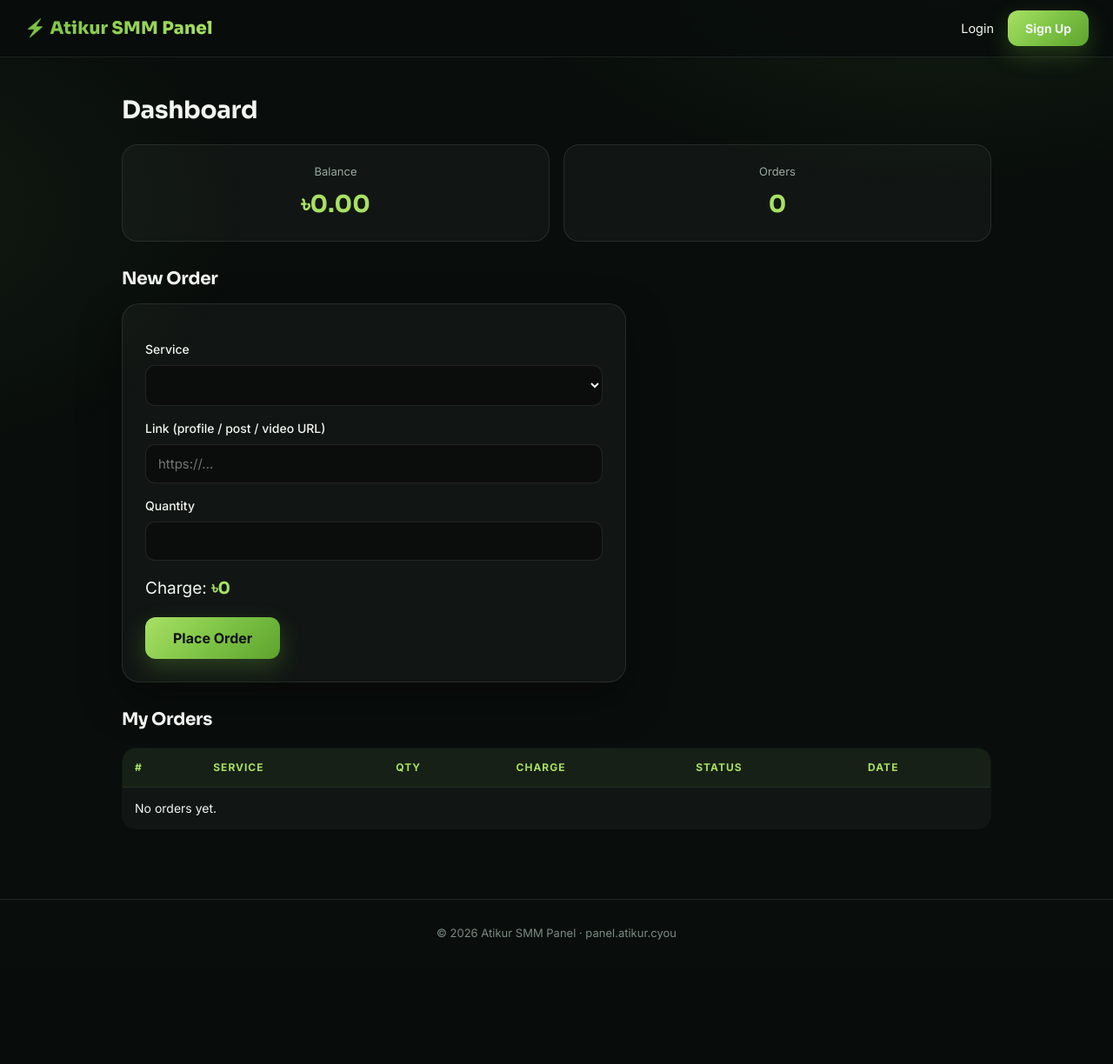
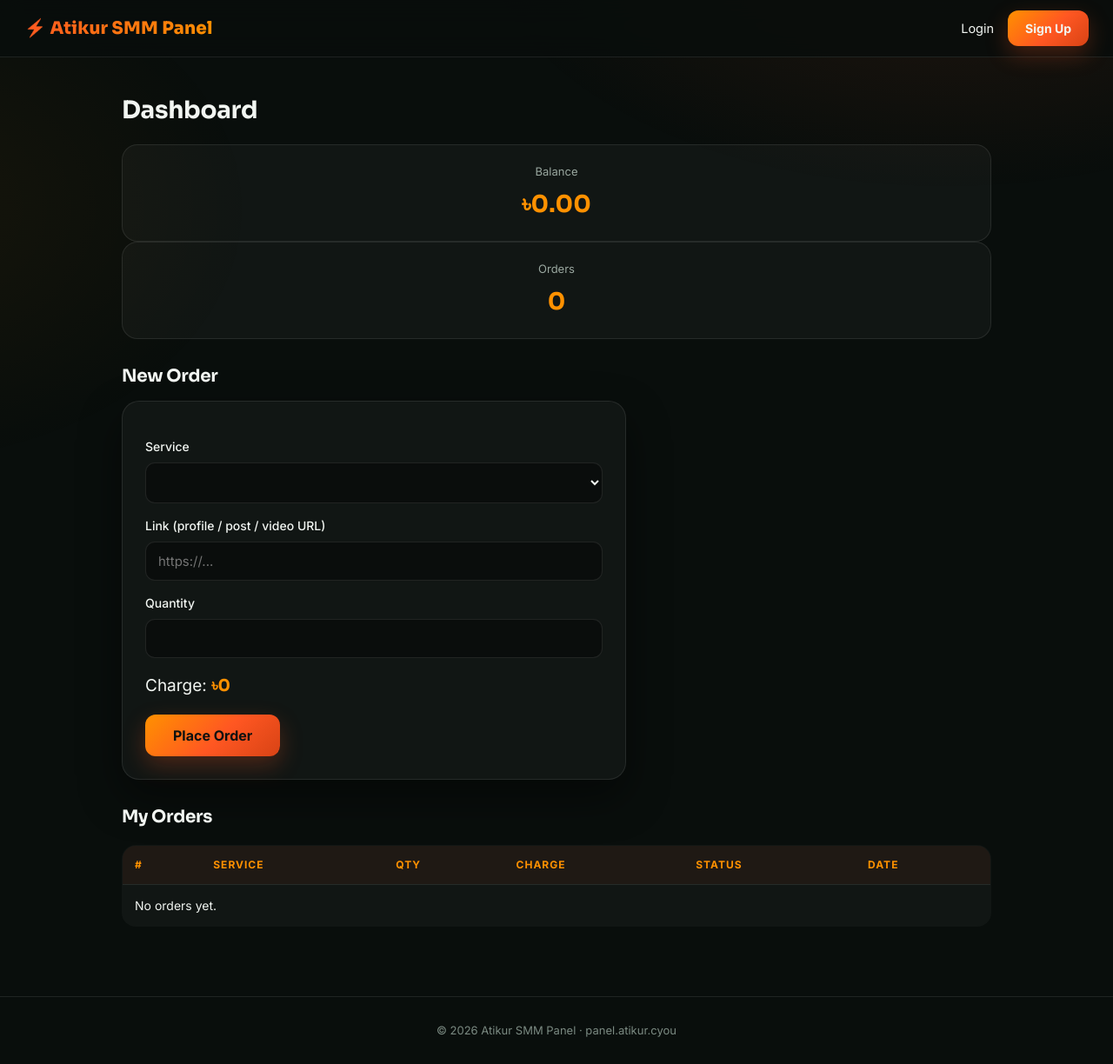
Before and after one commit to Atikur009/atikur-smm-panel, a Flask app: template templates/dashboard.html in a window 1280 px wide. Shown: the whole page at 87% size. Before the commit the page ends 1081 px from the top, so only its background shows below. Run offline with Flask 3, Linux system fonts and the light colour scheme; the template is opened without the code that fills it, so the values that code supplies are empty; some libraries are stand-ins or nearby versions.

Commit message:
Update style.css to revised version

```diff
--- a/static/style.css
+++ b/static/style.css
@@ -3,44 +3,44 @@
 *{box-sizing:border-box;margin:0;padding:0}
 :root{
   --bg:#090e0c; --bg2:#0e1412; --card:rgba(255,255,255,.035);
-  --green:#7ac143; --green-2:#a8e063; --green-d:#5da32e;
+  --brand:#ff5722; --brand-2:#ff9100; --brand-d:#d84315;
   --text:#f2f6f2; --muted:#9aa8a0; --line:rgba(255,255,255,.09);
   --shadow:0 20px 50px rgba(0,0,0,.45);
-  --glow:0 0 0 1px rgba(122,193,67,.25), 0 18px 45px rgba(122,193,67,.14);
+  --glow:0 0 0 1px rgba(255,87,34,.25), 0 18px 45px rgba(255,87,34,.14);
   --pink:#e2136e;
 }
 body{background:var(--bg);color:var(--text);font-family:'Inter','Segoe UI',system-ui,sans-serif;line-height:1.65;-webkit-font-smoothing:antialiased}
-body::before{content:'';position:fixed;inset:0;pointer-events:none;z-index:0;background:radial-gradient(900px 500px at 85% -10%,rgba(122,193,67,.10),transparent 60%),radial-gradient(700px 500px at -10% 30%,rgba(168,224,99,.06),transparent 60%)}
-::selection{background:var(--green);color:#0c1110}
+body::before{content:'';position:fixed;inset:0;pointer-events:none;z-index:0;background:radial-gradient(900px 500px at 85% -10%,rgba(255,87,34,.10),transparent 60%),radial-gradient(700px 500px at -10% 30%,rgba(255,145,0,.06),transparent 60%)}
+::selection{background:var(--brand);color:#0c1110}
 nav{display:flex;justify-content:space-between;align-items:center;padding:0 28px;height:66px;background:rgba(9,14,12,.85);backdrop-filter:blur(14px);-webkit-backdrop-filter:blur(14px);border-bottom:1px solid var(--line);position:sticky;top:0;z-index:10}
-.brand{background:linear-gradient(120deg,var(--green),var(--green-2));-webkit-background-clip:text;background-clip:text;-webkit-text-fill-color:transparent;color:transparent;font-family:'Sora',sans-serif;font-weight:800;font-size:20px;text-decoration:none;letter-spacing:.2px}
+.brand{background:linear-gradient(120deg,var(--brand),var(--brand-2));-webkit-background-clip:text;background-clip:text;-webkit-text-fill-color:transparent;color:transparent;font-family:'Sora',sans-serif;font-weight:800;font-size:20px;text-decoration:none;letter-spacing:.2px}
 .nav-links{display:flex;gap:16px;align-items:center;flex-wrap:wrap}
 .nav-links a{color:var(--text);text-decoration:none;font-size:14.5px;transition:.2s}
-.nav-links a:hover{color:var(--green-2)}
+.nav-links a:hover{color:var(--brand-2)}
 .nav-links .btn{padding:9px 20px;font-size:14px}
-.bal{background:rgba(122,193,67,.12);border:1px solid rgba(122,193,67,.5);color:var(--green-2);border-radius:100px;padding:5px 15px;font-weight:700;font-size:14px}
+.bal{background:rgba(255,87,34,.12);border:1px solid rgba(255,87,34,.5);color:var(--brand-2);border-radius:100px;padding:5px 15px;font-weight:700;font-size:14px}
 main{max-width:1040px;margin:0 auto;padding:32px 20px 64px;position:relative;z-index:1}
 footer{text-align:center;color:#7b8a82;font-size:13px;padding:28px;border-top:1px solid var(--line)}
 h1,h2,h3{font-family:'Sora',sans-serif;letter-spacing:-.3px}
 h2{margin:20px 0 16px;color:var(--text);font-size:28px}
 h2:first-child{margin-top:6px}
 h3{margin:26px 0 12px;font-size:20px}
-.btn{display:inline-block;background:linear-gradient(135deg,var(--green-2),var(--green) 55%,var(--green-d));color:#0c1110;font-weight:700;padding:12px 26px;border-radius:12px;text-decoration:none;border:none;cursor:pointer;font-size:15px;transition:.25s;box-shadow:0 10px 26px rgba(122,193,67,.25);font-family:inherit}
-.btn:hover{transform:translateY(-2px);box-shadow:0 16px 34px rgba(122,193,67,.35)}
+.btn{display:inline-block;background:linear-gradient(135deg,var(--brand-2),var(--brand) 55%,var(--brand-d));color:#0c1110;font-weight:700;padding:12px 26px;border-radius:12px;text-decoration:none;border:none;cursor:pointer;font-size:15px;transition:.25s;box-shadow:0 10px 26px rgba(255,87,34,.25);font-family:inherit}
+.btn:hover{transform:translateY(-2px);box-shadow:0 16px 34px rgba(255,87,34,.35)}
 .btn.big{font-size:16px;padding:14px 32px}
 .btn.small{padding:6px 13px;font-size:13px;margin:2px;border-radius:9px}
-.btn.ok{background:linear-gradient(135deg,var(--green-2),var(--green));color:#0c1110}
+.btn.ok{background:linear-gradient(135deg,var(--brand-2),var(--brand));color:#0c1110}
 .btn.bad{background:linear-gradient(135deg,#e65d5d,#c0392b);color:#fff;box-shadow:0 10px 26px rgba(192,57,43,.3)}
 .hero{text-align:center;padding:56px 10px 36px;position:relative}
 .hero h1{font-size:clamp(32px,5.5vw,52px);margin-bottom:14px;line-height:1.1}
 .hero p{color:var(--muted);margin-bottom:26px;font-size:18px;max-width:640px;margin-left:auto;margin-right:auto}
 .trust{display:flex;gap:12px;justify-content:center;flex-wrap:wrap;margin-top:28px}
 .trust span{font-size:13.5px;color:var(--muted);background:var(--card);border:1px solid var(--line);padding:8px 18px;border-radius:100px}
-.trust span b{color:var(--green-2)}
+.trust span b{color:var(--brand-2)}
 .cards{display:grid;grid-template-columns:repeat(auto-fit,minmax(230px,1fr));gap:18px;margin:18px 0}
 .card{background:var(--card);border:1px solid var(--line);border-radius:20px;padding:26px 22px;text-align:center;transition:.3s;backdrop-filter:blur(6px)}
-.card:hover{transform:translateY(-5px);border-color:rgba(122,193,67,.45);box-shadow:var(--glow)}
-.card .platform{color:var(--green-2);font-size:12px;text-transform:uppercase;letter-spacing:1.5px;font-weight:700}
+.card:hover{transform:translateY(-5px);border-color:rgba(255,87,34,.45);box-shadow:var(--glow)}
+.card .platform{color:var(--brand-2);font-size:12px;text-transform:uppercase;letter-spacing:1.5px;font-weight:700}
 .card h3{margin:10px 0 4px}
 .card .price{font-size:30px;font-weight:800;margin:8px 0;font-family:'Sora',sans-serif}
 .card .price span{font-size:14px;color:var(--muted);font-weight:400}
@@ -51,35 +51,57 @@ h3{margin:26px 0 12px;font-size:20px}
 .how li b{color:var(--text)}
 .formbox{max-width:440px;margin:22px auto;background:var(--card);padding:30px;border-radius:20px;border:1px solid var(--line);box-shadow:var(--shadow)}
 .formbox label{display:block;margin:14px 0;font-size:14px;font-weight:500}
-.formbox input,.orderform input,.orderform select{width:100%;padding:12px 14px;margin-top:7px;background:rgba(0,0,0,.35);border:1px solid var(--line);color:var(--text);border-radius:11px;font-size:15px;font-family:inherit;transition:.2s}
-.formbox input:focus,.orderform input:focus,.orderform select:focus{outline:none;border-color:var(--green);box-shadow:0 0 0 3px rgba(122,193,67,.18)}
+.formbox input,.formbox textarea,.orderform input,.orderform select{width:100%;padding:12px 14px;margin-top:7px;background:rgba(0,0,0,.35);border:1px solid var(--line);color:var(--text);border-radius:11px;font-size:15px;font-family:inherit;transition:.2s}
+.formbox input:focus,.formbox textarea:focus,.orderform input:focus,.orderform select:focus{outline:none;border-color:var(--brand);box-shadow:0 0 0 3px rgba(255,87,34,.18)}
 .formbox button{width:100%;margin-top:16px}
 .formbox p{text-align:center;margin-top:14px;font-size:14px;color:var(--muted)}
-.formbox a{color:var(--green-2)}
+.formbox a{color:var(--brand-2)}
 .orderform{background:var(--card);padding:26px;border-radius:20px;border:1px solid var(--line);max-width:580px;box-shadow:var(--shadow)}
 .orderform label{display:block;margin:14px 0;font-size:14px;font-weight:500}
 .charge{margin:16px 0;font-size:19px}
-.charge b{color:var(--green-2);font-family:'Sora',sans-serif}
+.charge b{color:var(--brand-2);font-family:'Sora',sans-serif}
 .hint{color:var(--muted);font-size:13px;margin-top:4px}
 table{width:100%;border-collapse:collapse;margin:16px 0;font-size:14px;background:var(--card);border:1px solid var(--line);border-radius:16px;overflow:hidden}
 table{display:table}
 th,td{padding:12px 14px;border-bottom:1px solid var(--line);text-align:left}
 tr:last-child td{border-bottom:none}
-th{color:var(--green-2);font-size:12px;text-transform:uppercase;letter-spacing:1px;background:rgba(122,193,67,.06)}
+th{color:var(--brand-2);font-size:12px;text-transform:uppercase;letter-spacing:1px;background:rgba(255,87,34,.06)}
 .st{padding:4px 13px;border-radius:100px;font-size:12px;font-weight:700;white-space:nowrap}
 .st.pending{background:rgba(230,197,71,.14);color:#e6c547}
 .st.processing{background:rgba(93,180,230,.14);color:#5db4e6}
-.st.completed{background:rgba(122,193,67,.14);color:var(--green-2)}
-.st.approved{background:rgba(122,193,67,.14);color:var(--green-2)}
+.st.completed{background:rgba(255,87,34,.14);color:var(--brand-2)}
+.st.approved{background:rgba(255,87,34,.14);color:var(--brand-2)}
 .st.rejected{background:rgba(230,93,93,.14);color:#e65d5d}
 .flash{padding:14px 20px;border-radius:12px;margin:14px 0;font-size:14.5px}
-.flash.ok{background:rgba(122,193,67,.13);color:var(--green-2);border:1px solid rgba(122,193,67,.35)}
+.flash.ok{background:rgba(255,87,34,.13);color:var(--brand-2);border:1px solid rgba(255,87,34,.35)}
 .flash.error{background:rgba(230,93,93,.12);color:#e65d5d;border:1px solid rgba(230,93,93,.35)}
-.statcards{display:grid;grid-template-columns:repeat(auto-fit,minmax(170px,1fr));gap:16px;margin:16px 0}
+.statstrip{display:grid;grid-template-columns:repeat(auto-fit,minmax(170px,1fr));gap:16px;margin:8px 0 26px}
+.statstrip .stat{background:var(--card);border:1px solid var(--line);border-radius:18px;padding:20px;text-align:center}
+.statstrip .stat span{display:block;color:var(--muted);font-size:13px;margin-bottom:4px}
+.statstrip .stat b{font-size:27px;color:var(--brand-2);font-family:'Sora',sans-serif}
+.features{margin-top:38px}
+.feature-card{text-align:left;border-left:3px solid var(--brand)}
+.feature-card:hover{transform:none;border-color:var(--line);border-left-color:var(--brand-2);box-shadow:none}
+.carddesc{color:var(--muted);font-size:14px;margin:6px 0 12px}
+.steps{margin-left:22px;color:var(--muted)}
+.steps li{margin:10px 0}
+.steps li b{color:var(--text)}
+.platforms{margin-top:38px}
+.platgrid{display:grid;grid-template-columns:repeat(auto-fit,minmax(150px,1fr));gap:14px;margin:18px 0}
+.plat{background:var(--card);border:1px solid var(--line);border-radius:16px;padding:18px;text-align:center;transition:.3s}
+.plat:hover{transform:translateY(-3px);border-color:rgba(255,87,34,.45);box-shadow:var(--glow)}
+.plat b{display:block;font-family:'Sora',sans-serif;margin-bottom:2px}
+.plat span{color:var(--muted);font-size:12.5px}
+.faq{margin-top:38px}
+.faqitem{background:var(--card);border:1px solid var(--line);border-radius:16px;padding:20px 22px;margin:12px 0}
+.faqitem h3{margin:0 0 6px;font-size:17px}
+.faqitem p{color:var(--muted);font-size:14.5px}
+.ticketmsg{background:var(--card);border:1px solid var(--line);border-radius:14px;padding:16px 18px;margin:12px 0;font-size:15px}
+.ticketmsg b{color:var(--brand-2)}
 .stat{background:var(--card);border:1px solid var(--line);border-radius:18px;padding:20px;text-align:center;transition:.3s}
-.stat:hover{border-color:rgba(122,193,67,.4)}
+.stat:hover{border-color:rgba(255,87,34,.4)}
 .stat span{display:block;color:var(--muted);font-size:13px;margin-bottom:4px}
-.stat b{font-size:27px;color:var(--green-2);font-family:'Sora',sans-serif}
+.stat b{font-size:27px;color:var(--brand-2);font-family:'Sora',sans-serif}
 .bkashbox{background:linear-gradient(135deg,rgba(226,19,110,.12),rgba(226,19,110,.03));border:1px solid rgba(226,19,110,.45);border-radius:20px;padding:26px;margin:16px 0}
 .bkashbox .bknum{font-size:36px;font-weight:800;color:#f0568f;letter-spacing:2px;margin:12px 0;text-align:center;font-family:'Sora',sans-serif}
 .bkashbox ol{margin-left:22px;margin-top:12px;color:var(--muted)}
@@ -87,4 +109,11 @@ th{color:var(--green-2);font-size:12px;text-transform:uppercase;letter-spacing:1
 .bkashbox li b{color:var(--text)}
 .copybtn{display:block;margin:6px auto 0;background:rgba(255,255,255,.06);border:1px solid var(--line);color:var(--text);padding:8px 20px;border-radius:100px;cursor:pointer;font-size:13.5px;font-family:inherit;transition:.2s}
 .copybtn:hover{border-color:var(--pink);color:#f0568f}
+.svcform{background:var(--card);padding:26px;border-radius:20px;border:1px solid var(--line);margin:16px 0;display:grid;grid-template-columns:repeat(auto-fit,minmax(200px,1fr));gap:4px 18px}
+.svcform label{display:block;margin:10px 0;font-size:14px;font-weight:500}
+.svcform input{width:100%;padding:11px 13px;margin-top:7px;background:rgba(0,0,0,.35);border:1px solid var(--line);color:var(--text);border-radius:11px;font-size:14.5px;font-family:inherit}
+.svcform input:focus{outline:none;border-color:var(--brand);box-shadow:0 0 0 3px rgba(255,87,34,.18)}
+.svcform button{grid-column:1/-1;justify-self:start;margin-top:12px}
+.edittable input{width:100%;min-width:64px;padding:7px 9px;background:rgba(0,0,0,.35);border:1px solid var(--line);color:var(--text);border-radius:8px;font-size:13.5px;font-family:inherit}
+.edittable input:focus{outline:none;border-color:var(--brand)}
 @media(max-width:600px){.hero h1{font-size:30px}nav{padding:0 14px}.bkashbox .bknum{font-size:28px}table{font-size:13px}}
```
